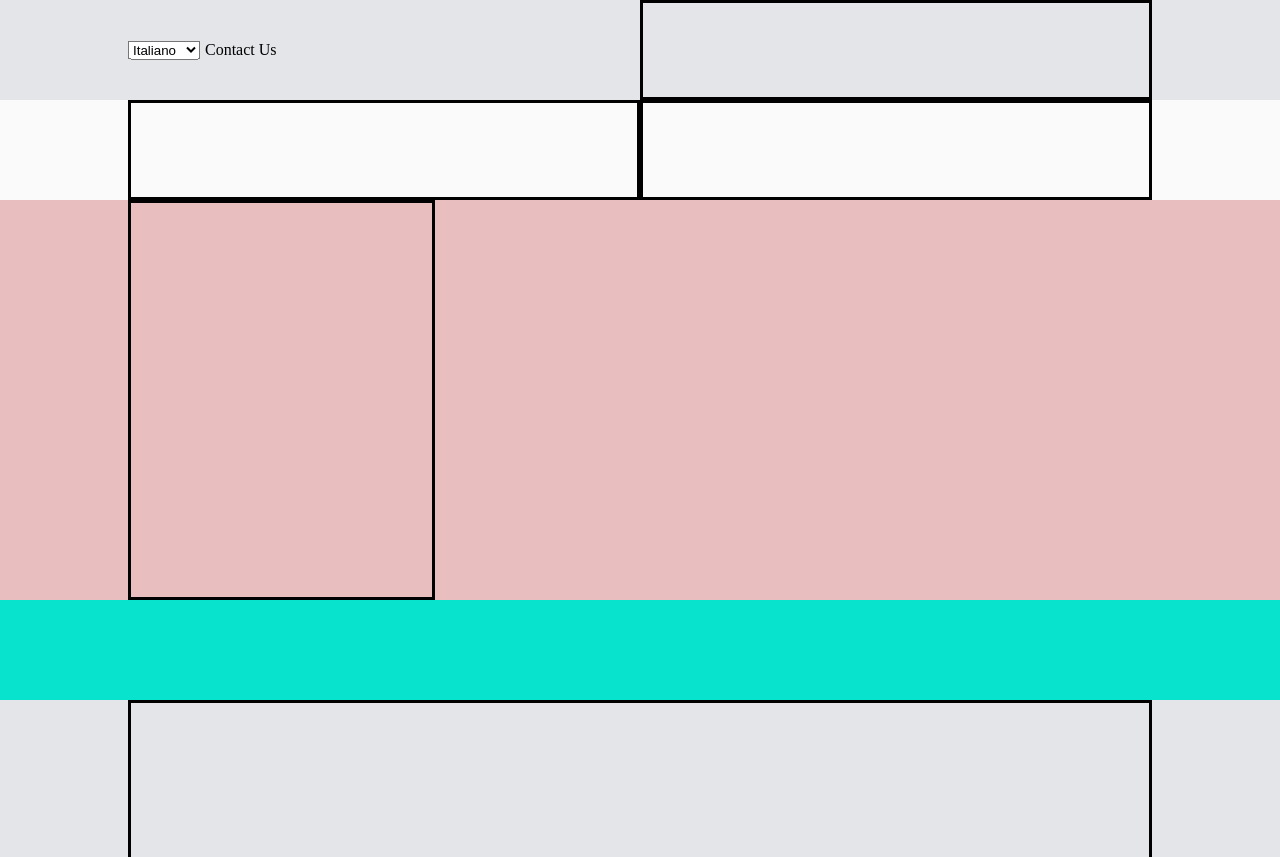
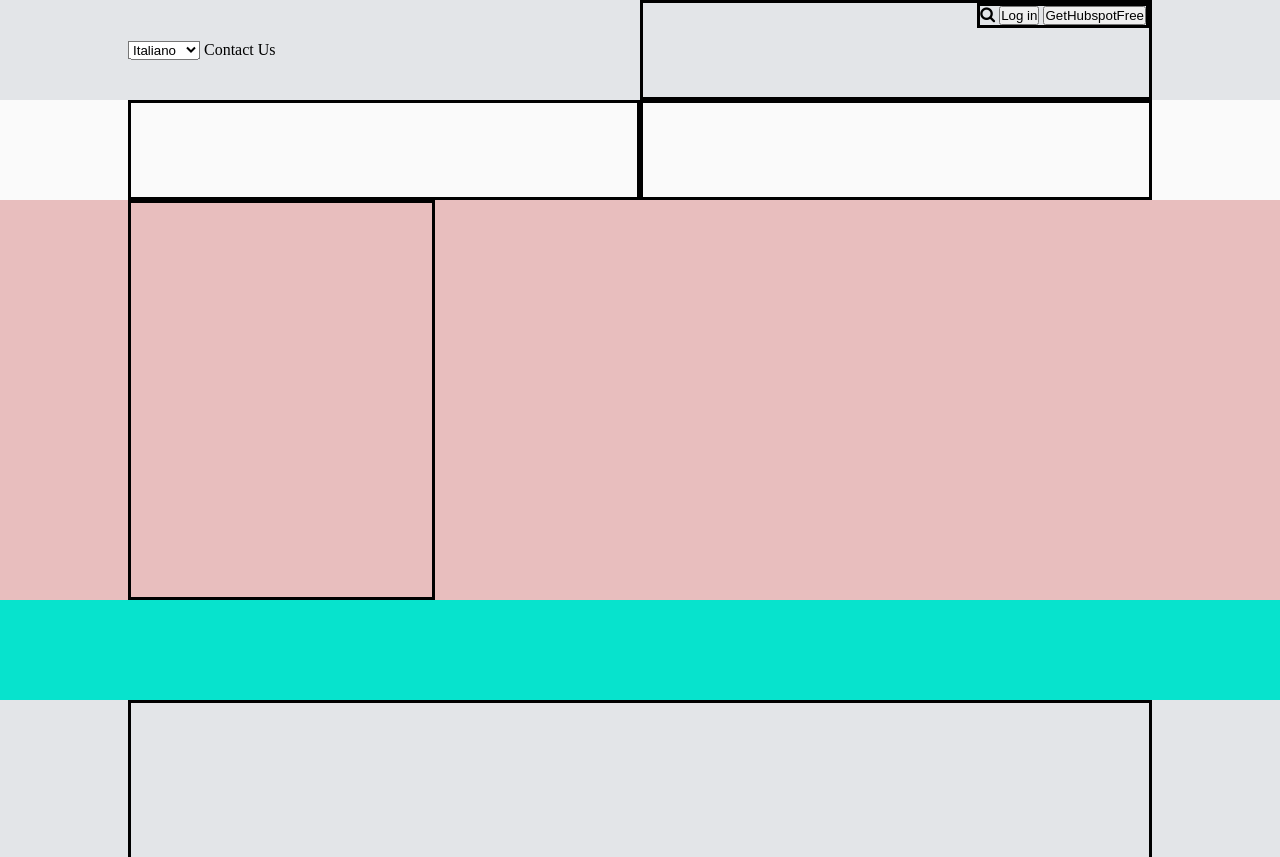
Before and after one commit to mirkoguerra/htmlcss-hubspot, a plain HTML site: page index.html in a window 1280 px wide. Shown: the top 857 px of the page. Drawn offline with Linux system fonts and the light colour scheme.

Commit message:
Prima riga
Manca la centratura del div flottato a destra

```diff
--- a/css/style.css
+++ b/css/style.css
@@ -62,15 +62,6 @@ header .row-1 {
 header .row-1 .col-left, header .row-1 .col-right {
   width: 50%;
   height: 100px;
-}
-
-header .row-1 .col-left .cas-left select {
-  width: 100%;
-  height: 100%;
-}
-
-span {
-  margin-left: 5px;
 }
 
 header .row-2 {
--- a/index.html
+++ b/index.html
@@ -17,9 +17,7 @@
 
           <div class="col-left fl rel">
 
-            <div class="collapse height-center">
-
-              <div class="cas-left fl">
+            <div class="height-center">
 
               <select name="lingua">
                 <option value="italiano">Italiano</option>
@@ -27,18 +25,23 @@
                 <option value="tedesco">Tedesco</option>
               </select>
 
-              </div>
-
-              <div class="cas-right fl">
               <span>Contact Us</span>
 
             </div>
 
           </div>
 
+          <div class="col-right fl collapse border">
+
+            <div class="fl-r border">
+
+              <i class="fa fa-search" aria-hidden="true"></i>
+
+              <button type="button" name="button">Log in</button>
+
+              <button type="button" name="button">GetHubspotFree</button>
+
             </div>
-
-          <div class="col-right fl border">
 
           </div>
 
```
Lines whose indentation alone changed are shown as unchanged.
